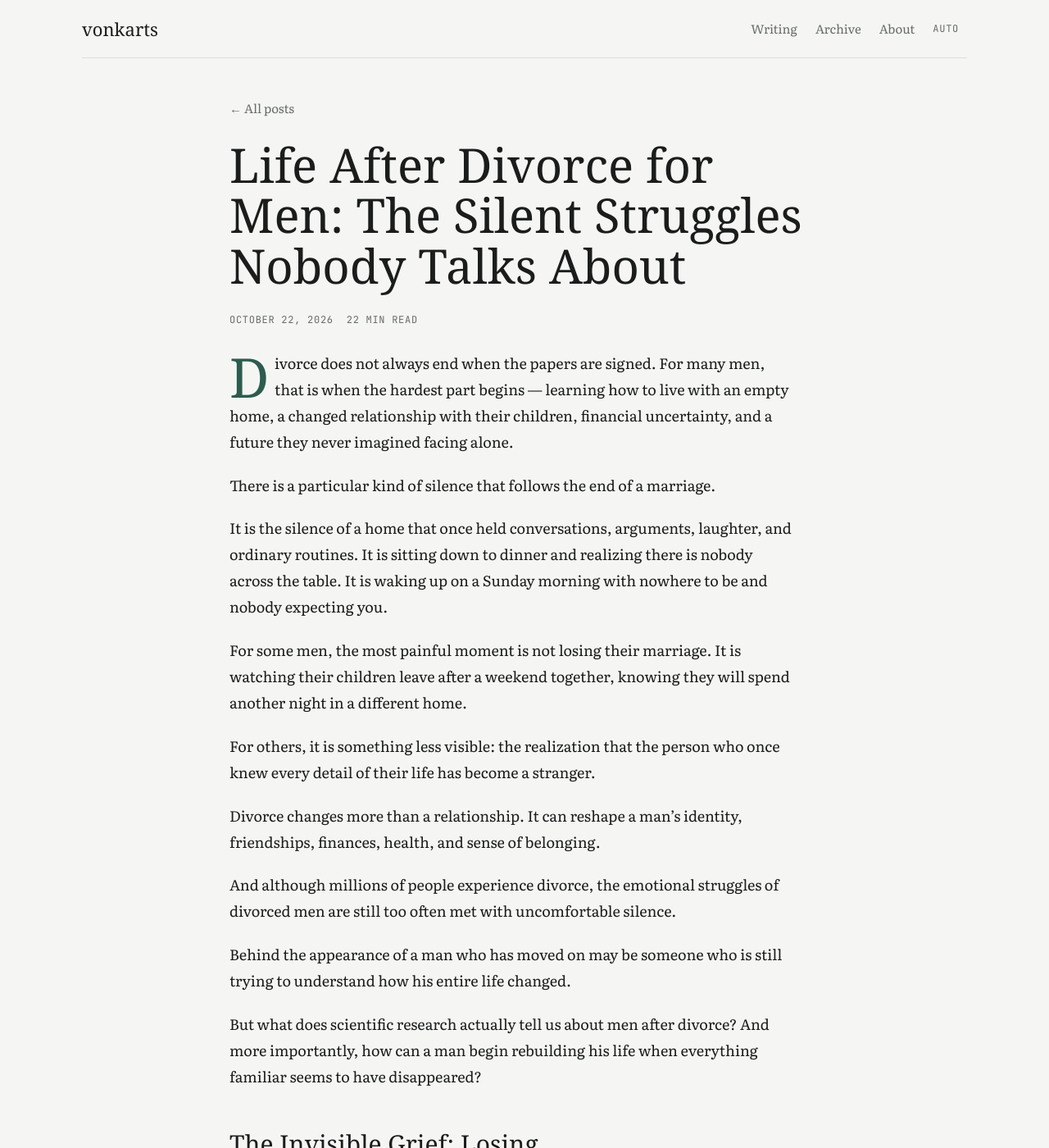
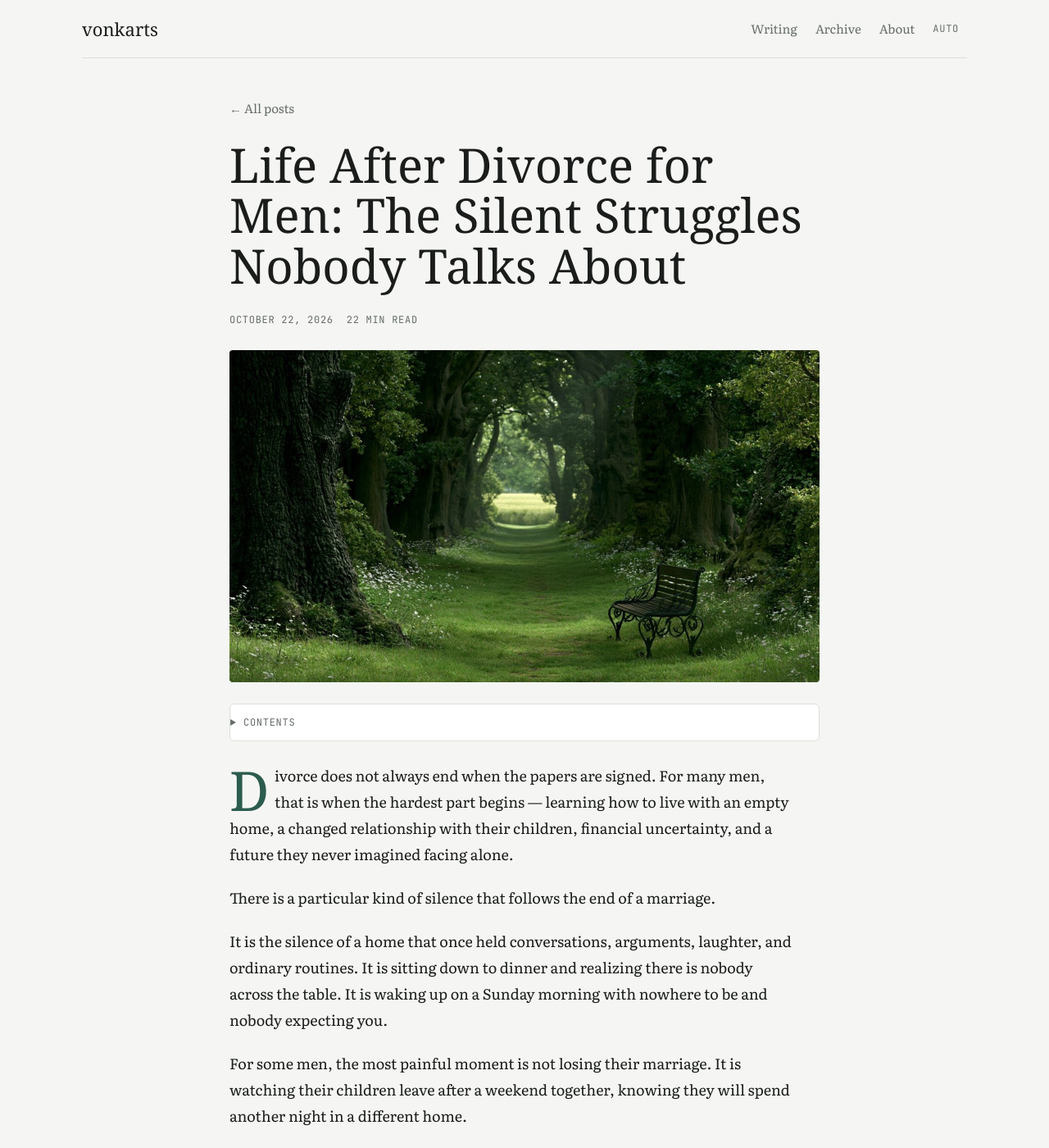
Before and after one commit to vonkarts/vonkarts.github.io, a Jekyll site: the page built from _posts/2026-10-22-life-after-divorce-for-men.md, in a window 1280 px wide and 1400 px high. Shown: the whole window at 82% size. Built offline with Jekyll 4.4.1, drawn with Linux system fonts in a browser that asks for light colours; some web fonts are replaced; our own code applies the rules of GitHub Pages for plain Markdown files.

Commit message:
Add site icon, share image, post cover, contents list and newsletter box
Co-Authored-By: Claude Opus 5.5 <noreply@anthropic.com>
Claude-Session: https://claude.ai/code/session_01HayH8JCZQBzi5F45oJrDMF

```diff
--- a/_config.yml
+++ b/_config.yml
@@ -10,6 +10,16 @@ timezone: Europe/Istanbul
 # Hakkında kısmında kenar sütununda görünen kısa metin
 about_short: "I write about landscapes, cities and the quiet in between."
 instagram: vonkarts
+
+# Bülten: Buttondown kullanıcı adını yazınca abone kutusu sitede görünür
+newsletter: ""
+
+# Paylaşım önizlemesinde (WhatsApp, Instagram, X) görünen varsayılan görsel
+defaults:
+  - scope:
+      path: ""
+    values:
+      image: /images/social-card.jpg
 
 permalink: /:title/
 markdown: kramdown
--- /dev/null
+++ b/_includes/newsletter.html
@@ -0,0 +1,11 @@
+{%- if site.newsletter != "" -%}
+<section class="newsletter{% if include.compact %} newsletter--compact{% endif %}">
+  {% unless include.compact %}<h2>Get new posts by email</h2>{% endunless %}
+  <p>{% if include.compact %}New posts in your inbox.{% else %}A short note when something new is published. No spam, unsubscribe anytime.{% endif %}</p>
+  <form action="https://buttondown.com/api/emails/embed-subscribe/{{ site.newsletter }}" method="post" target="_blank" class="nl-form">
+    <label class="visually-hidden" for="nl-email{% if include.compact %}-side{% endif %}">Email address</label>
+    <input class="search" type="email" name="email" id="nl-email{% if include.compact %}-side{% endif %}" placeholder="you@example.com" required autocomplete="email">
+    <button class="btn primary" type="submit">Subscribe</button>
+  </form>
+</section>
+{%- endif -%}
--- a/_includes/style.css
+++ b/_includes/style.css
@@ -142,3 +142,21 @@ footer{border-top:1px solid var(--line);padding-top:20px;display:flex;justify-co
 .footer-links a{text-decoration:none}
 .footer-links a:hover{color:var(--fg)}
 @media (prefers-reduced-motion:reduce){*{transition:none!important}}
+
+/* İçindekiler */
+.toc details{border:1px solid var(--line);border-radius:6px;padding:12px 16px;background:var(--surface)}
+.toc summary{cursor:pointer;list-style-position:outside}
+.toc ol{margin:12px 0 0;padding-left:1.4em;display:flex;flex-direction:column;gap:6px;font-size:16px;line-height:1.45}
+.toc a{text-decoration:none;color:var(--muted)}
+.toc a:hover{color:var(--accent)}
+.prose h2{scroll-margin-top:80px}
+
+/* Bülten */
+.newsletter{display:flex;flex-direction:column;gap:10px;padding:24px;border:1px solid var(--line);border-radius:6px;background:var(--surface)}
+.newsletter h2{font-family:var(--display);font-weight:400;font-size:26px;margin:0;line-height:1.2}
+.newsletter p{margin:0;color:var(--muted);font-size:15px}
+.newsletter--compact{padding:0;border:0;background:none}
+.nl-form{display:flex;gap:8px;flex-wrap:wrap}
+.nl-form .search{flex:1 1 180px;min-width:0}
+.btn.primary{background:var(--accent);border-color:var(--accent);color:var(--bg)}
+.visually-hidden{position:absolute;width:1px;height:1px;overflow:hidden;clip:rect(0 0 0 0);white-space:nowrap}
--- a/_layouts/default.html
+++ b/_layouts/default.html
@@ -5,6 +5,12 @@
   <meta name="viewport" content="width=device-width, initial-scale=1">
   <script>try{var t=localStorage.getItem('tema');if(t&&t!=='system')document.documentElement.setAttribute('data-theme',t)}catch(e){}</script>
   {% seo %}
+  <link rel="icon" href="{{ '/favicon.ico' | relative_url }}" sizes="48x48">
+  <link rel="icon" href="{{ '/favicon.svg' | relative_url }}" type="image/svg+xml">
+  <link rel="apple-touch-icon" href="{{ '/apple-touch-icon.png' | relative_url }}">
+  <link rel="manifest" href="{{ '/site.webmanifest' | relative_url }}">
+  <meta name="theme-color" content="#f5f6f3" media="(prefers-color-scheme: light)">
+  <meta name="theme-color" content="#121513" media="(prefers-color-scheme: dark)">
   {% feed_meta %}
   <link rel="preconnect" href="https://fonts.googleapis.com">
   <link rel="preconnect" href="https://fonts.gstatic.com" crossorigin>
--- a/_layouts/post.html
+++ b/_layouts/post.html
@@ -10,6 +10,7 @@ layout: default
       <span class="mono">{% include okuma.html content=content %}</span>
     </div>
     {% if page.cover %}<img class="post-cover" src="{{ page.cover | relative_url }}" alt="{{ page.cover_alt | default: '' }}">{% endif %}
+    <nav class="toc" id="toc" hidden aria-label="Contents"><details><summary class="mono">Contents</summary><ol></ol></details></nav>
     <div class="prose">
 {{ content }}
     </div>
@@ -18,6 +19,7 @@ layout: default
       {% for tag in page.tags %}<a class="tag" href="{{ '/' | relative_url }}#tag-{{ tag | slugify: 'latin' }}">{{ tag }}</a>{% endfor %}
     </div>
     {% endif %}
+    {% include newsletter.html %}
     {% if page.previous or page.next %}
     <nav class="pager" aria-label="More posts">
       {% if page.previous %}<a href="{{ page.previous.url | relative_url }}"><span class="mono">← Previous</span><span>{{ page.previous.title }}</span></a>{% else %}<span></span>{% endif %}
--- a/_posts/2026-10-22-life-after-divorce-for-men.md
+++ b/_posts/2026-10-22-life-after-divorce-for-men.md
@@ -2,6 +2,9 @@
 title: "Life After Divorce for Men: The Silent Struggles Nobody Talks About"
 description: "What research says about men after divorce: grief, loneliness, fatherhood, money, mental health, and practical steps for rebuilding your life."
 tags: [divorce, men's health, relationships]
+cover: /images/forest-path.jpg
+cover_alt: A grassy path through an arch of old trees, with an empty bench beside it
+image: /images/forest-path.jpg
 ---
 
 Divorce does not always end when the papers are signed. For many men, that is when the hardest part begins — learning how to live with an empty home, a changed relationship with their children, financial uncertainty, and a future they never imagined facing alone.
--- a/assets/main.js
+++ b/assets/main.js
@@ -75,3 +75,19 @@
   window.addEventListener('hashchange', function(){ filter(); var l = document.getElementById('list-section'); if(currentTag() && l) l.scrollIntoView({behavior:'smooth', block:'start'}); });
   filter();
 })();
+
+// İçindekiler: 3 veya daha fazla ara başlığı olan yazılarda
+(function(){
+  var toc = document.getElementById('toc');
+  if(!toc) return;
+  var hs = document.querySelectorAll('.prose h2');
+  if(hs.length < 3) return;
+  var ol = toc.querySelector('ol');
+  Array.prototype.forEach.call(hs, function(h, i){
+    if(!h.id) h.id = 'section-' + (i + 1);
+    var li = document.createElement('li'), a = document.createElement('a');
+    a.href = '#' + h.id; a.textContent = h.textContent;
+    li.appendChild(a); ol.appendChild(li);
+  });
+  toc.hidden = false;
+})();
--- a/index.html
+++ b/index.html
@@ -60,6 +60,12 @@ layout: default
       </div>
     </div>
     {% endif %}
+    {% if site.newsletter != "" %}
+    <div>
+      <h3 class="mono">Newsletter</h3>
+      {% include newsletter.html compact=true %}
+    </div>
+    {% endif %}
     {% if site.about_short %}
     <div>
       <h3 class="mono">About</h3>
```
Also changed, not shown: apple-touch-icon.png (added), favicon.ico (added), favicon.svg (added), images/forest-path.jpg (added), images/icon-192.png (added), images/icon-512.png (added), images/social-card.jpg (added), site.webmanifest (added).
